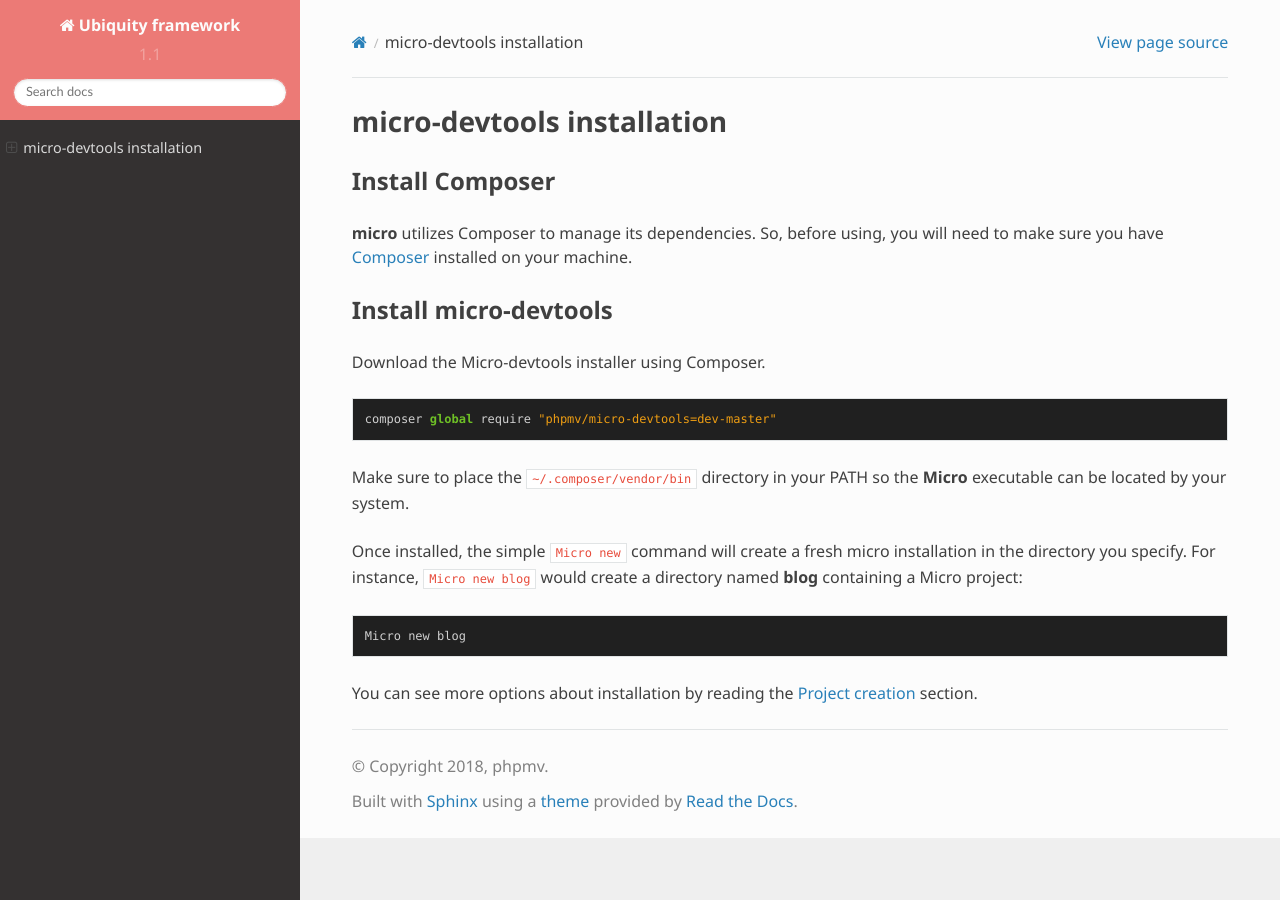
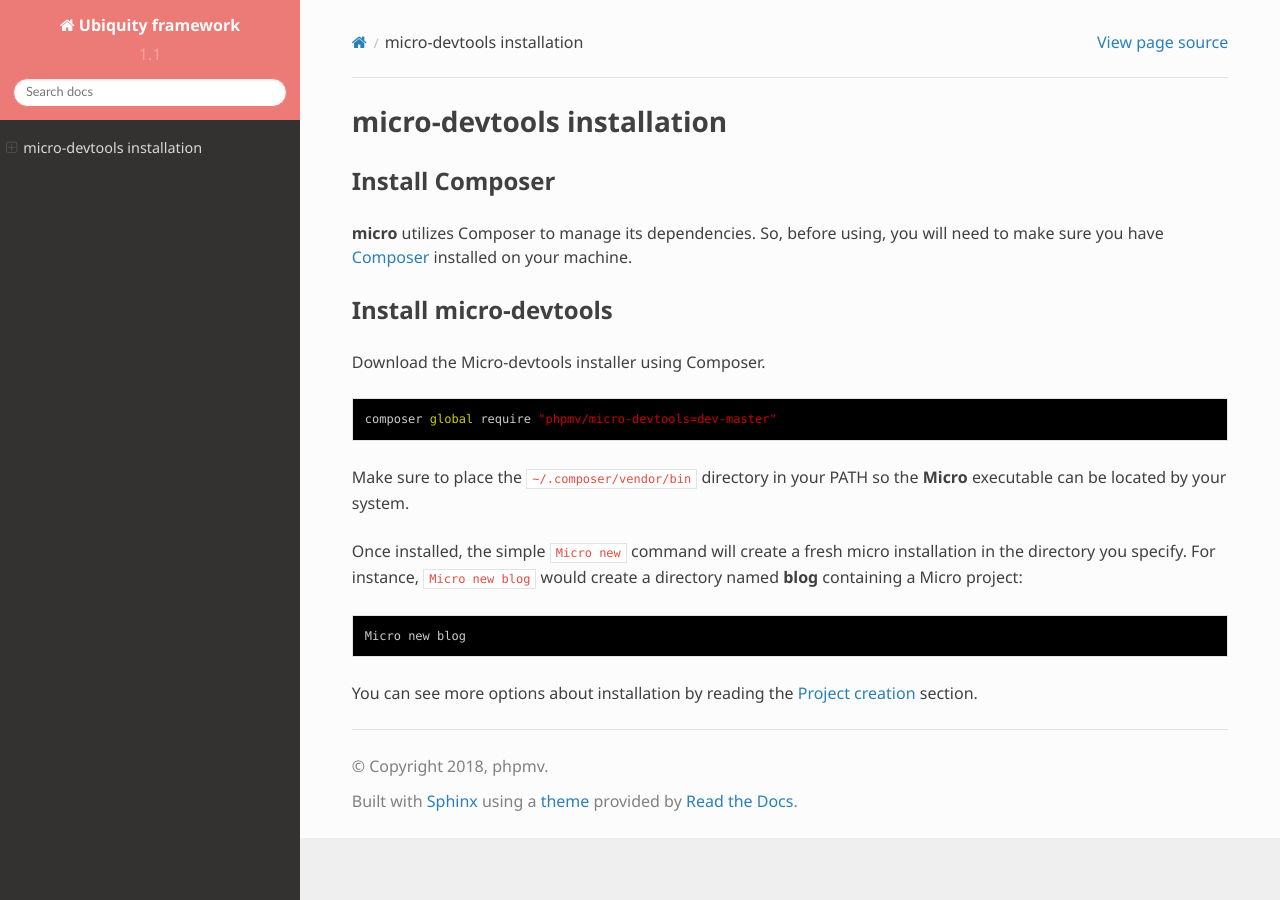
Before and after one commit to phpMv/ubiquity, a Sphinx documentation site: the page built from docs/install.rst, in a window 1280 px wide. Built offline with Sphinx 7.4.7 and the Read the Docs theme 2.0.0, drawn with Linux system fonts in a browser that asks for light colours.

Commit message:
doc vim pygment style

```diff
--- a/docs/conf.py
+++ b/docs/conf.py
@@ -72,7 +72,7 @@
 exclude_patterns = ['_build', 'Thumbs.db', '.DS_Store']
 
 # The name of the Pygments (syntax highlighting) style to use.
-pygments_style = 'native'
+pygments_style = 'vim'
 
 # If true, `todo` and `todoList` produce output, else they produce nothing.
 todo_include_todos = False
```
